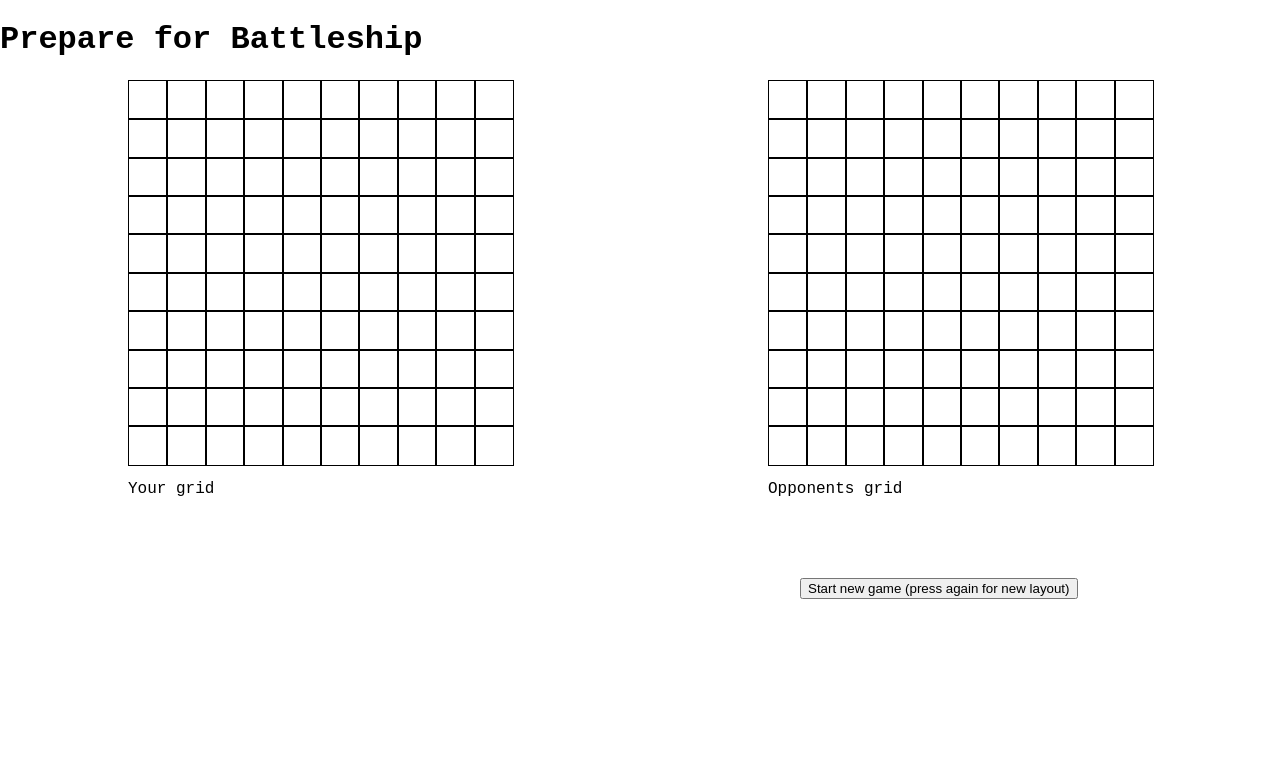
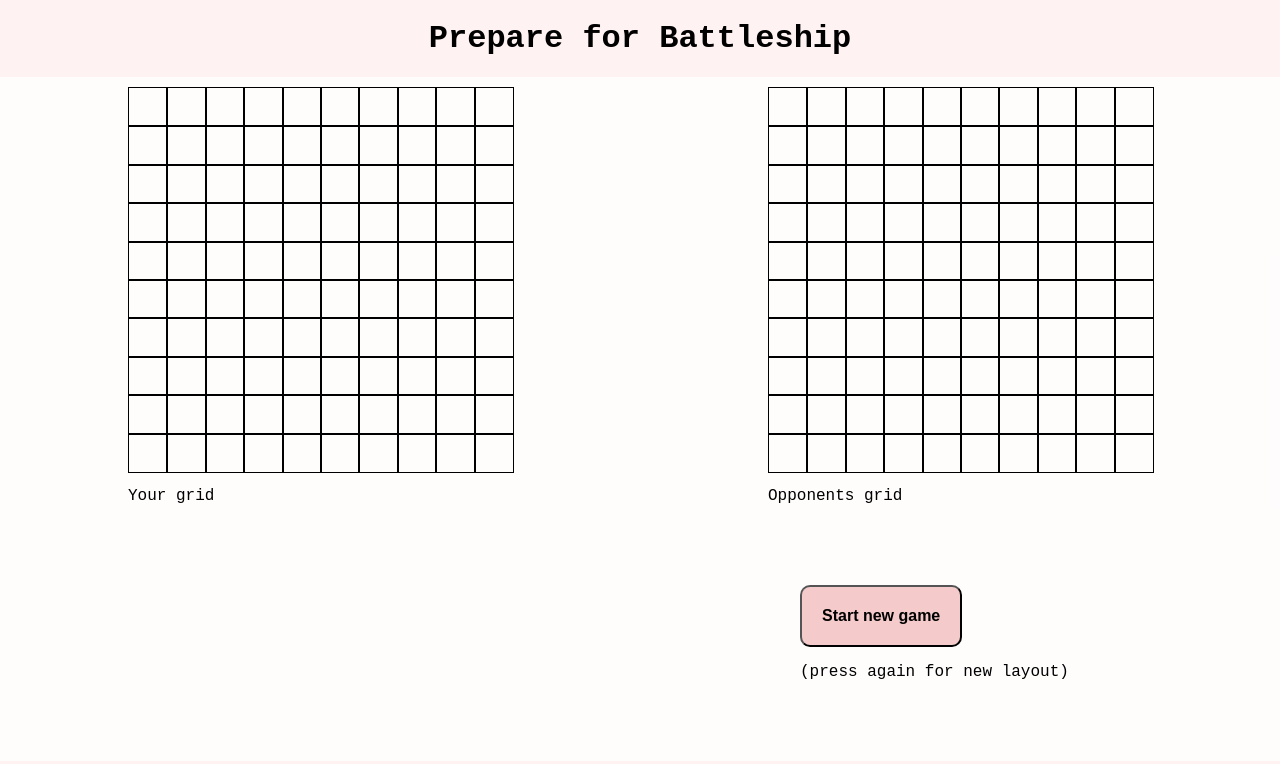
Before and after one commit to Gohan61/testing-javascript, a website built with webpack: page battleship-project/src/index.html in a window 1280 px wide. Built offline with nearby package versions, Linux system fonts and the light colour scheme.

Commit message:
Style: color backgrounds + center items + status
* Moved statusbar below left grid for a more symmetric style

```diff
--- a/battleship-project/src/dom/style.css
+++ b/battleship-project/src/dom/style.css
@@ -2,12 +2,22 @@ body {
   margin: 0;
   padding: 0;
   font-family: "Courier New", Courier, monospace;
+  height: 100vh;
+}
+
+h1 {
+  text-align: center;
+  background-color: rgb(250, 0, 0, 5%);
+  margin: 0;
+  padding: 20px;
 }
 
 .gameContainer {
   display: grid;
   grid-template-columns: 1fr 1fr;
   justify-items: center;
+  background-color: rgb(200, 0, 0, 1%);
+  padding-top: 10px;
 }
 
 .computerGrid,
@@ -35,4 +45,28 @@ body {
   display: flex;
   justify-content: space-between;
   width: 50%;
+  flex-wrap: wrap;
+  border-radius: 10px;
 }
+
+.newGame {
+  border-radius: 10px;
+  background-color: rgb(200, 0, 0, 20%);
+  font-size: 1em;
+  font-weight: bold;
+  padding: 20px;
+}
+
+.statusBar {
+  grid-area: 2 / 1;
+  font-size: 2em;
+  font-weight: bold;
+  display: flex;
+  justify-content: center;
+  align-items: center;
+}
+
+footer {
+  height: 100%;
+  background-color: rgb(250, 0, 0, 5%);
+}
--- a/battleship-project/src/index.html
+++ b/battleship-project/src/index.html
@@ -9,7 +9,6 @@
     <h1>Prepare for Battleship</h1>
 
     <main>
-      <div class="statusBar"></div>
       <div class="gameContainer">
         <div class="playerBoard">
           <div class="playerGrid"></div>
@@ -19,12 +18,13 @@
           <div class="computerGrid"></div>
           <p>Opponents grid</p>
         </div>
+        <div class="statusBar"></div>
         <div class="gameButtons">
-          <button class="newGame">
-            Start new game (press again for new layout)
-          </button>
+          <button class="newGame">Start new game</button>
+          <p>(press again for new layout)</p>
         </div>
       </div>
     </main>
+    <footer></footer>
   </body>
 </html>
```
